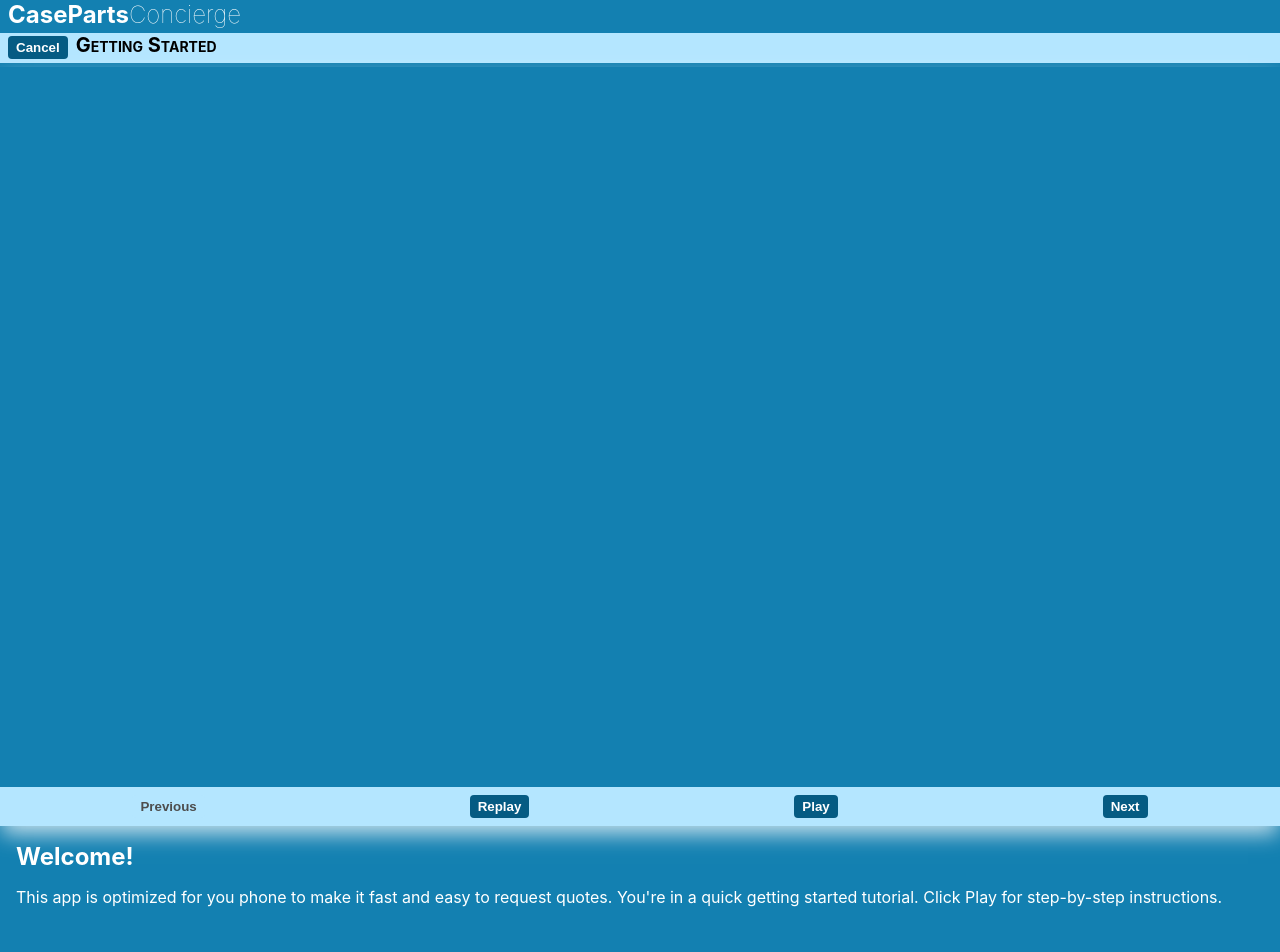
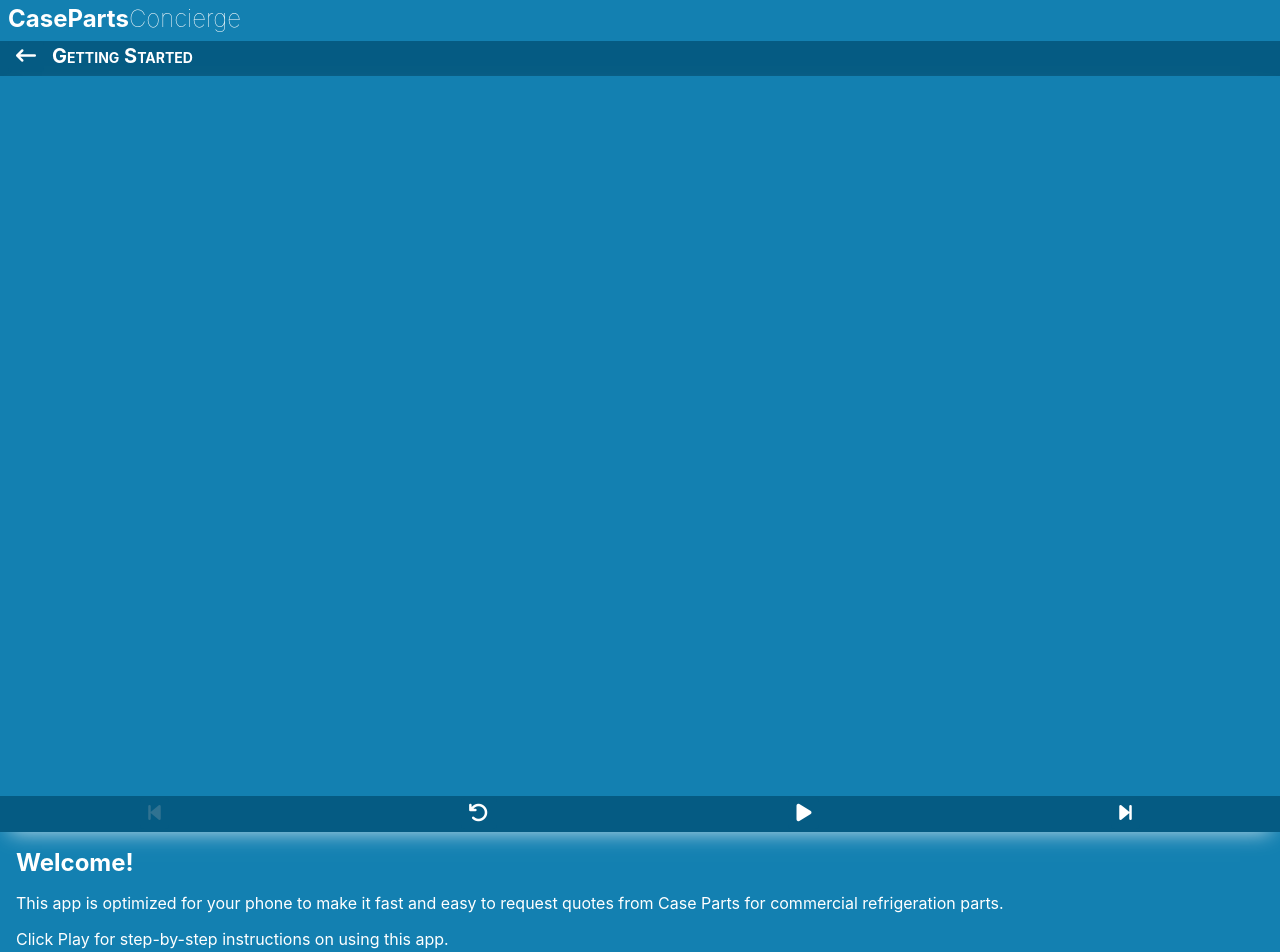
Before and after one commit to jaycincotta/concierge-v1, a React (Create React App) app: page / in a window 1280 px wide. Shown: the top 952 px of the page. Built offline with nearby package versions, Linux system fonts and the light colour scheme.

Commit message:
FontAwesome buttons

```diff
--- a/public/index.html
+++ b/public/index.html
@@ -24,6 +24,7 @@
       work correctly both with client-side routing and a non-root public URL.
       Learn how to configure a non-root public URL by running `npm run build`.
     -->
+    <script src="https://kit.fontawesome.com/5d218f1b9c.js" crossorigin="anonymous"></script>
     <title>Concierge</title>
   </head>
   <body>
--- a/src/App.js
+++ b/src/App.js
@@ -30,8 +30,9 @@
   //   setReady(false)
   // }
 
-  function handleOnStart(src) {
-    findVideo(src, "Started")
+  function handleOnStart(src, isPlaying) {
+    findVideo(src, isPlaying ? "Started" : "Paused")
+    setPlay(isPlaying)
   }
 
   function handleOnEnded(src) {
@@ -75,21 +76,25 @@
       <header className="App-header">
         <h1>CaseParts<span className="thin">Concierge</span></h1>
         {video < 5 && <div className="task">
-          <button onClick={clickCancel}>Cancel</button><h2>Getting Started</h2>
+          <button onClick={clickCancel}><i class="fa-solid fa-arrow-left-long" /></button><h2>Getting Started</h2>
         </div>}
       </header>
       <Player src={videos[video]} play={play && ready} myRef={myRef}
         startHandler={handleOnStart} endHandler={handleOnEnded} readyHandler={handleOnReady}>
-        <button disabled={video === 0 || video === 5} onClick={clickPrevious}>Previous</button>
-        <button onClick={clickReplay}>Replay</button>
-        <button onClick={clickPlayResume}>{play ? "Pause" : "Play"}</button>
-        <button disabled={video === 5} onClick={clickNext}>Next</button>
+        <button disabled={video === 0 || video === 5} onClick={clickPrevious}><i className="fa-solid fa-backward-step"></i></button>
+        <button onClick={clickReplay}><i className="fa-solid fa-arrow-rotate-left" /></button>
+        {!play && <button onClick={clickPlayResume}><i className="fa-solid fa-play" /></button>}
+        {play && <button onClick={clickPlayResume}><i className="fa-solid fa-play-pause" /></button>}
+        <button disabled={video === 5} onClick={clickNext}><i className="fa-solid fa-forward-step" /></button>
       </Player>
       <div className="content">
         {video === 0 && <div>
           <h1>Welcome!</h1>
-          <p>This app is optimized for you phone to make it fast and easy to request quotes.
-            You're in a quick getting started tutorial. Click Play for step-by-step instructions.</p>
+          <p>
+            This app is optimized for your phone to make it fast and easy to request quotes from Case Parts for commercial refrigeration parts.
+          </p><p>
+            Click Play for step-by-step instructions on using this app.
+          </p>
         </div>}
         {video === 1 && <div>
           <h1>Good Job!</h1>
--- a/src/Player.js
+++ b/src/Player.js
@@ -6,7 +6,12 @@
 
     function handleOnStart() {
         if (startHandler) {
-            startHandler(src)
+            startHandler(src, true)
+        }
+    }
+    function handleOnPause() {
+        if (startHandler) {
+            startHandler(src, false)
         }
     }
 
@@ -36,7 +41,8 @@
                     controls={true}
                     autoPlay={true}
                     config={{ vimeo: { playerOptions: { playsinline: 1 } } }}
-                    onStart={handleOnStart}
+                    onPlay={handleOnStart}
+                    onPause={handleOnPause}
                     onEnded={handleOnEnded}
                     onReady={handleOnReady}
                 />
--- a/src/index.css
+++ b/src/index.css
@@ -15,17 +15,18 @@
     monospace;
 }
 
+
 .player {
-  box-shadow: 0px 10px 20px -2px rgba(255,255,255,0.75);
+  box-shadow: 0px 10px 20px -10px rgba(255,255,255,0.75);
 }
 .player-fluid {
-  margin-top: 4px;
   position: relative;
   padding-top: 56.25%; /* Player ratio: 100 / (1280 / 720) */
 }
 .player-controls {
-  background-color: #b4e6ff;
-  padding: 0.5rem;
+  /* background-color: #b4e6ff; */
+  background-color:#055b83;
+  padding: 0.15rem;
   display: flex;
   flex-direction: row;
   justify-content: space-around;
@@ -39,14 +40,15 @@
   padding: 0.25rem 0.5rem;
   border-radius: 0.25rem;
   border: none;
+  font-size: 125%
 }
-button:hover {
+/* button:hover {
   background-color: #f06721;
   color: black;
-}
+} */
 button:disabled {
-  background-color: #b4e6ff;
-  color: rgb(77, 77, 77);
+  /* background-color: #b4e6ff; */
+  color: #307291;
   cursor:default;
 }
 .react-player {
@@ -57,8 +59,9 @@
 .task {
   margin: 4px 0 0 0;
   padding: 0 0 .25rem .5rem;
-  background-color: #b4e6ff;
-  color: black;
+  /* background-color: #b4e6ff; */
+  background-color:#055b83;
+  /* color: black; */
 }
 .task h2 {
   margin: 0 0 0 .5rem;
@@ -72,11 +75,8 @@
 .thin {
   font-weight: 100;
 }
-header {
-  margin: 0;
-}
 h1 {
-  margin: 0 0 0 0.5rem;
+  margin: 0.25rem 0 0.5rem 0.5rem;
   padding: 0;
   font-size: 1.5rem;
 }
```
